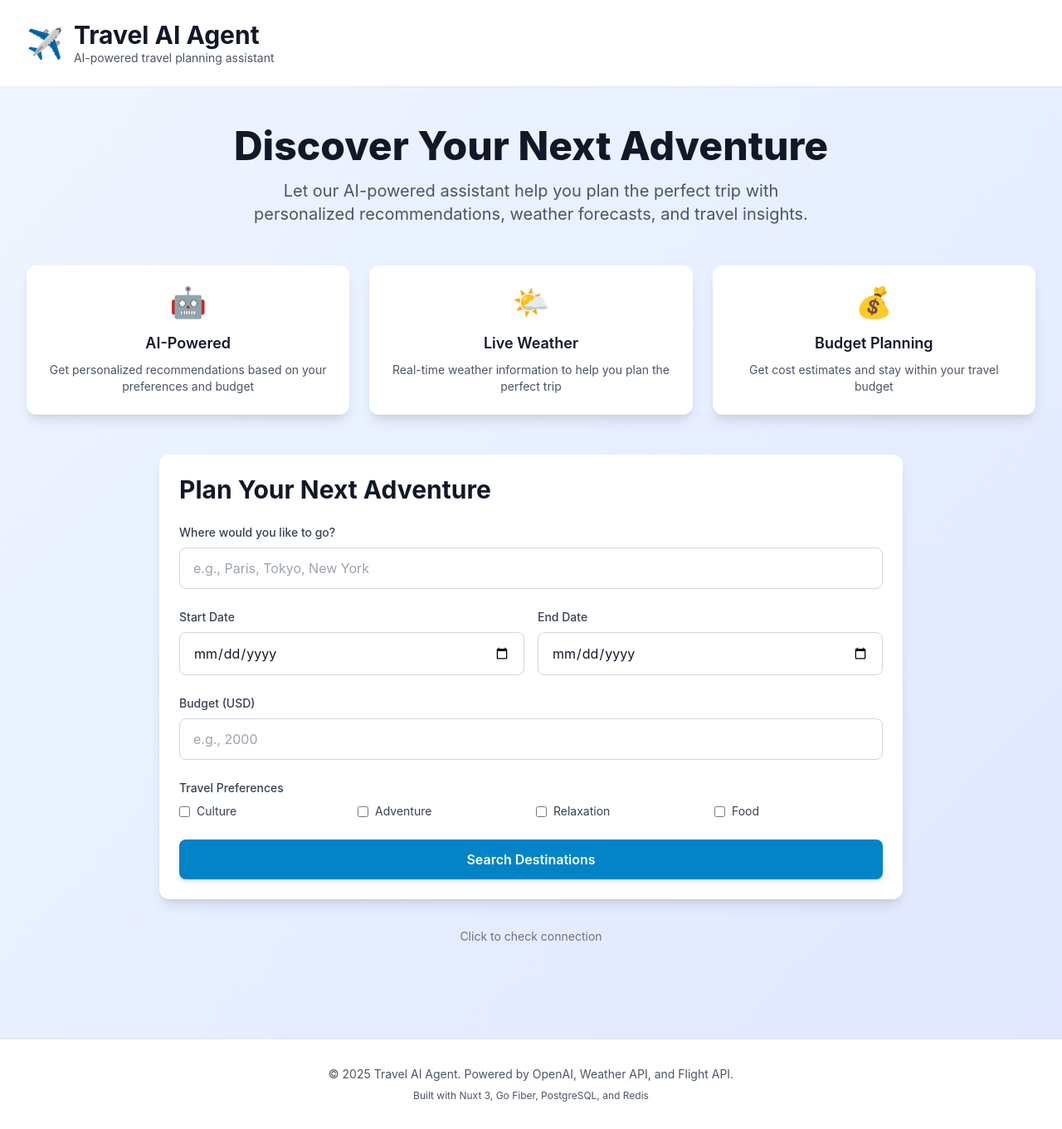
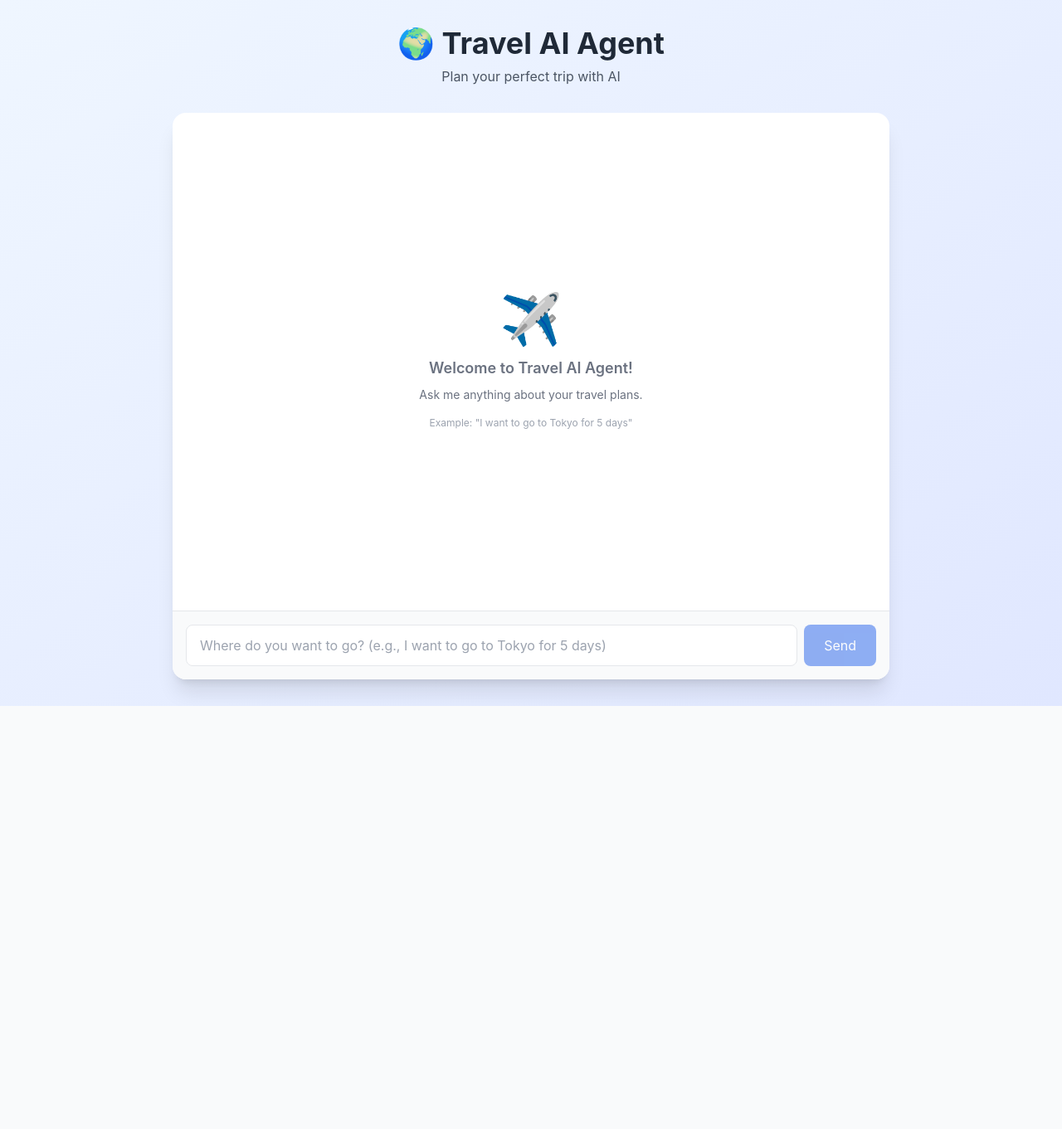
Before and after one commit to smithisrealdev/travel-ai-agent, a Nuxt app in the folder frontend/: page / in a window 1280 px wide. Shown: the whole page at 83% size. After the commit the page ends 851 px from the top, so only its background shows below. Built offline with nearby package versions, Linux system fonts and the light colour scheme.

Commit message:
Add chat-based UI with axios integration
Co-authored-by: smithisrealdev <68054742+smithisrealdev@users.noreply.github.com>

```diff
--- a/frontend/package.json
+++ b/frontend/package.json
@@ -13,6 +13,7 @@
   },
   "dependencies": {
     "@pinia/nuxt": "^0.5.1",
+    "axios": "^1.12.2",
     "nuxt": "^3.16.0",
     "pinia": "^2.1.7",
     "vue": "^3.4.15",
@@ -24,6 +25,7 @@
     "autoprefixer": "^10.4.17",
     "postcss": "^8.4.33",
     "tailwindcss": "^3.4.1",
-    "typescript": "^5.3.3"
+    "typescript": "^5.3.3",
+    "vue-tsc": "^3.1.1"
   }
 }
--- a/frontend/pages/index.vue
+++ b/frontend/pages/index.vue
@@ -1,135 +1,197 @@
 <template>
-  <div class="min-h-screen bg-gradient-to-br from-blue-50 to-indigo-100">
-    <!-- Header -->
-    <header class="bg-white shadow-sm">
-      <div class="max-w-7xl mx-auto px-4 sm:px-6 lg:px-8 py-6">
-        <div class="flex items-center justify-between">
-          <div class="flex items-center space-x-3">
-            <div class="text-4xl">✈️</div>
-            <div>
-              <h1 class="text-3xl font-bold text-gray-900">Travel AI Agent</h1>
-              <p class="text-sm text-gray-600">AI-powered travel planning assistant</p>
+  <div class="min-h-screen bg-gradient-to-br from-blue-50 to-indigo-100 py-8">
+    <div class="max-w-4xl mx-auto px-4">
+      <!-- Header -->
+      <div class="text-center mb-8">
+        <h1 class="text-4xl font-bold text-gray-800">🌍 Travel AI Agent</h1>
+        <p class="text-gray-600 mt-2">Plan your perfect trip with AI</p>
+      </div>
+
+      <!-- Chat Container -->
+      <div class="bg-white rounded-2xl shadow-xl overflow-hidden">
+        <!-- Messages Area -->
+        <div ref="messagesContainer" class="h-[600px] overflow-y-auto p-6 space-y-4">
+          <!-- Welcome Message -->
+          <div v-if="messages.length === 0" class="flex justify-center items-center h-full">
+            <div class="text-center text-gray-500">
+              <div class="text-6xl mb-4">✈️</div>
+              <p class="text-lg font-semibold mb-2">Welcome to Travel AI Agent!</p>
+              <p class="text-sm">Ask me anything about your travel plans.</p>
+              <p class="text-xs mt-4 text-gray-400">
+                Example: "I want to go to Tokyo for 5 days"
+              </p>
             </div>
           </div>
-          <button
-            v-if="hasSearchResult"
-            @click="clearSearch"
-            class="btn-secondary"
-          >
-            New Search
-          </button>
+
+          <!-- Messages -->
+          <template v-for="(msg, index) in messages" :key="index">
+            <!-- User Message -->
+            <div v-if="msg.role === 'user'" class="flex justify-end">
+              <div class="bg-blue-500 text-white rounded-lg px-4 py-2 max-w-md shadow">
+                <p class="whitespace-pre-wrap">{{ msg.content }}</p>
+                <p class="text-xs text-blue-100 mt-1">{{ formatTime(msg.timestamp) }}</p>
+              </div>
+            </div>
+
+            <!-- AI Response -->
+            <div v-else class="flex justify-start">
+              <div class="bg-gray-100 text-gray-800 rounded-lg px-4 py-2 max-w-md shadow">
+                <pre class="whitespace-pre-wrap font-sans text-sm">{{ msg.content }}</pre>
+                <p class="text-xs text-gray-500 mt-1">{{ formatTime(msg.timestamp) }}</p>
+              </div>
+            </div>
+          </template>
+
+          <!-- Loading Indicator -->
+          <div v-if="loading" class="flex justify-start">
+            <div class="bg-gray-100 rounded-lg px-4 py-2 shadow">
+              <div class="flex space-x-2">
+                <div class="w-2 h-2 bg-gray-400 rounded-full animate-bounce"></div>
+                <div class="w-2 h-2 bg-gray-400 rounded-full animate-bounce" style="animation-delay: 0.1s"></div>
+                <div class="w-2 h-2 bg-gray-400 rounded-full animate-bounce" style="animation-delay: 0.2s"></div>
+              </div>
+            </div>
+          </div>
+        </div>
+
+        <!-- Input Area -->
+        <div class="border-t p-4 bg-gray-50">
+          <form @submit.prevent="sendMessage" class="flex gap-2">
+            <input
+              v-model="message"
+              type="text"
+              placeholder="Where do you want to go? (e.g., I want to go to Tokyo for 5 days)"
+              class="flex-1 px-4 py-3 border rounded-lg focus:outline-none focus:ring-2 focus:ring-blue-500"
+              :disabled="loading"
+            />
+            <button
+              type="submit"
+              :disabled="loading || !message.trim()"
+              class="px-6 py-3 bg-blue-600 text-white rounded-lg hover:bg-blue-700 disabled:opacity-50 disabled:cursor-not-allowed transition"
+            >
+              Send
+            </button>
+          </form>
         </div>
       </div>
-    </header>
-
-    <!-- Main Content -->
-    <main class="max-w-7xl mx-auto px-4 sm:px-6 lg:px-8 py-12">
-      <!-- Hero Section (only show when no search result) -->
-      <div v-if="!hasSearchResult" class="text-center mb-12">
-        <h2 class="text-5xl font-extrabold text-gray-900 mb-4">
-          Discover Your Next Adventure
-        </h2>
-        <p class="text-xl text-gray-600 max-w-2xl mx-auto">
-          Let our AI-powered assistant help you plan the perfect trip with personalized
-          recommendations, weather forecasts, and travel insights.
-        </p>
-      </div>
-
-      <!-- Features Grid (only show when no search result) -->
-      <div v-if="!hasSearchResult" class="grid grid-cols-1 md:grid-cols-3 gap-6 mb-12">
-        <div class="card text-center">
-          <div class="text-4xl mb-4">🤖</div>
-          <h3 class="text-lg font-semibold text-gray-900 mb-2">AI-Powered</h3>
-          <p class="text-sm text-gray-600">
-            Get personalized recommendations based on your preferences and budget
-          </p>
-        </div>
-        <div class="card text-center">
-          <div class="text-4xl mb-4">🌤️</div>
-          <h3 class="text-lg font-semibold text-gray-900 mb-2">Live Weather</h3>
-          <p class="text-sm text-gray-600">
-            Real-time weather information to help you plan the perfect trip
-          </p>
-        </div>
-        <div class="card text-center">
-          <div class="text-4xl mb-4">💰</div>
-          <h3 class="text-lg font-semibold text-gray-900 mb-2">Budget Planning</h3>
-          <p class="text-sm text-gray-600">
-            Get cost estimates and stay within your travel budget
-          </p>
-        </div>
-      </div>
-
-      <!-- Search Component -->
-      <TravelSearch />
-
-      <!-- Connection Status -->
-      <div class="mt-8 text-center">
-        <button
-          @click="checkConnection"
-          class="text-sm text-gray-500 hover:text-gray-700 transition-colors"
-        >
-          <span v-if="connectionChecking">Checking connection...</span>
-          <span v-else-if="connectionStatus === 'connected'" class="text-green-600">
-            ✓ Connected to backend
-          </span>
-          <span v-else-if="connectionStatus === 'error'" class="text-red-600">
-            ✗ Connection error - Click to retry
-          </span>
-          <span v-else>Click to check connection</span>
-        </button>
-      </div>
-    </main>
-
-    <!-- Footer -->
-    <footer class="bg-white border-t border-gray-200 mt-16">
-      <div class="max-w-7xl mx-auto px-4 sm:px-6 lg:px-8 py-8">
-        <div class="text-center text-gray-600">
-          <p class="text-sm">
-            &copy; {{ new Date().getFullYear() }} Travel AI Agent.
-            Powered by OpenAI, Weather API, and Flight API.
-          </p>
-          <p class="text-xs mt-2">
-            Built with Nuxt 3, Go Fiber, PostgreSQL, and Redis
-          </p>
-        </div>
-      </div>
-    </footer>
+    </div>
   </div>
 </template>
 
 <script setup lang="ts">
-import { ref, computed } from 'vue'
-import { useTravelStore } from '~/stores/travel'
+import axios from 'axios'
 
-const travelStore = useTravelStore()
+interface Message {
+  role: 'user' | 'assistant'
+  content: string
+  timestamp: Date
+}
 
-// Connection status
-const connectionStatus = ref<'idle' | 'connected' | 'error'>('idle')
-const connectionChecking = ref(false)
+const config = useRuntimeConfig()
+const message = ref('')
+const messages = ref<Message[]>([])
+const loading = ref(false)
+const messagesContainer = ref<HTMLElement | null>(null)
 
-// Computed properties
-const hasSearchResult = computed(() => travelStore.hasSearchResult)
+const sendMessage = async () => {
+  if (!message.value.trim()) return
 
-// Check backend connection
-const checkConnection = async () => {
-  connectionChecking.value = true
+  const userMessage = message.value
+  message.value = ''
+
+  // Add user message
+  messages.value.push({
+    role: 'user',
+    content: userMessage,
+    timestamp: new Date()
+  })
+
+  loading.value = true
+
   try {
-    const api = useApi()
-    await api.checkHealth()
-    connectionStatus.value = 'connected'
-  } catch (err) {
-    connectionStatus.value = 'error'
-    console.error('Connection check failed:', err)
+    const response = await axios.post(`${config.public.apiBase}/api/plan`, {
+      message: userMessage
+    })
+
+    // Format the AI response
+    let aiContent = ''
+    if (response.data.destination) {
+      aiContent += `🌍 Destination: ${response.data.destination}\n`
+    }
+    if (response.data.duration_days) {
+      aiContent += `📅 Duration: ${response.data.duration_days} days\n`
+    }
+    if (response.data.budget) {
+      aiContent += `💰 Budget: $${response.data.budget.toFixed(2)}\n`
+    }
+    if (response.data.weather) {
+      aiContent += `\n🌤️ Weather:\n`
+      aiContent += `   Average Temperature: ${response.data.weather.avg_temp}°C\n`
+      aiContent += `   Condition: ${response.data.weather.condition}\n`
+    }
+    if (response.data.flight_price) {
+      aiContent += `\n✈️ Estimated Flight Price: $${response.data.flight_price.toFixed(2)}\n`
+    }
+    if (response.data.hotel_price) {
+      aiContent += `🏨 Estimated Hotel Price: $${response.data.hotel_price.toFixed(2)}\n`
+    }
+    if (response.data.itinerary && response.data.itinerary.length > 0) {
+      aiContent += `\n📋 Itinerary:\n`
+      response.data.itinerary.forEach((day: any) => {
+        aiContent += `   Day ${day.day}: ${day.activity}\n`
+      })
+    }
+
+    // If no structured data, fallback to raw response
+    if (!aiContent) {
+      aiContent = JSON.stringify(response.data, null, 2)
+    }
+
+    // Add AI response
+    messages.value.push({
+      role: 'assistant',
+      content: aiContent,
+      timestamp: new Date()
+    })
+  } catch (error: any) {
+    console.error('Error:', error)
+    let errorMessage = '❌ Sorry, something went wrong. Please try again.'
+
+    if (error.response?.data?.message) {
+      errorMessage = `❌ Error: ${error.response.data.message}`
+    } else if (error.message) {
+      errorMessage = `❌ Error: ${error.message}`
+    }
+
+    messages.value.push({
+      role: 'assistant',
+      content: errorMessage,
+      timestamp: new Date()
+    })
   } finally {
-    connectionChecking.value = false
+    loading.value = false
   }
 }
 
-// Clear current search
-const clearSearch = () => {
-  travelStore.clearCurrentSearch()
+// Auto-scroll to bottom
+const scrollToBottom = () => {
+  nextTick(() => {
+    if (messagesContainer.value) {
+      messagesContainer.value.scrollTop = messagesContainer.value.scrollHeight
+    }
+  })
 }
+
+// Format timestamp
+const formatTime = (date: Date) => {
+  return new Intl.DateTimeFormat('en-US', {
+    hour: 'numeric',
+    minute: 'numeric',
+    hour12: true
+  }).format(date)
+}
+
+watch(messages, scrollToBottom, { deep: true })
 
 // Set page metadata
 useHead({
```
Also changed, not shown: 1 other file (tests, documents, lock files or other folders).
